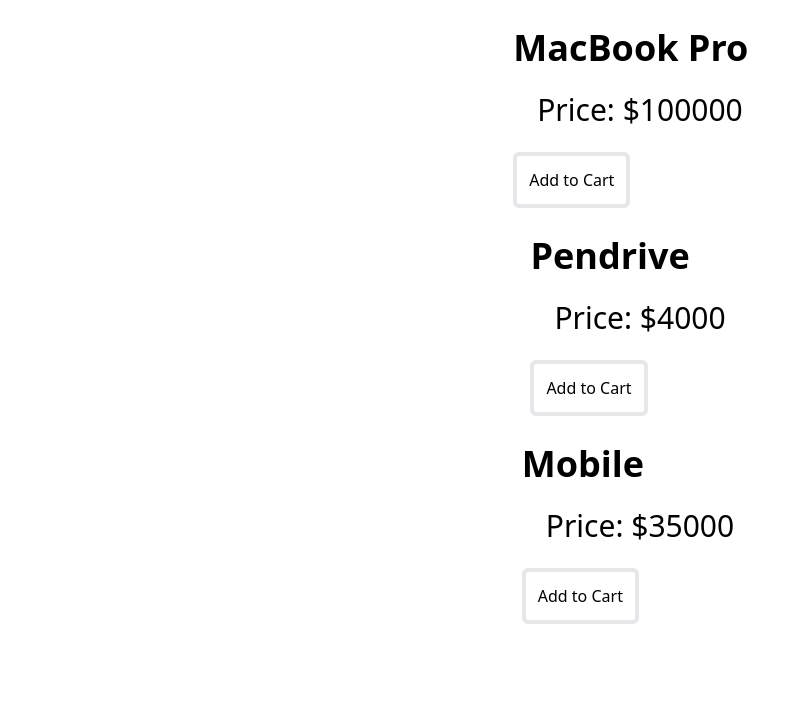
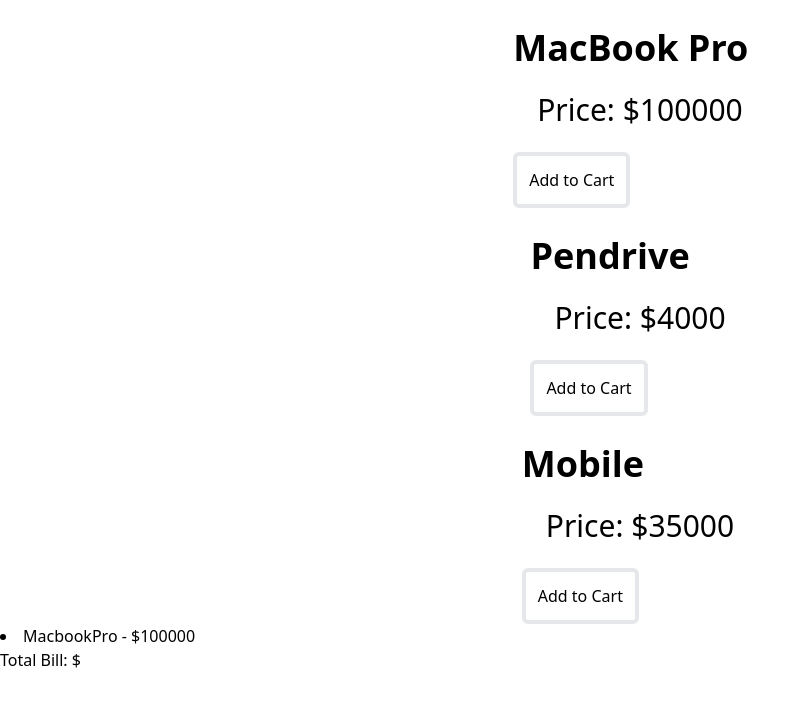
Before and after one commit to Najeeb93/React-Assignmt-2, a React (Vite) app: page / in a window 1280 px wide. Shown: the top 706 px of the page, without its empty margins (0-810 px from the left). Built offline with nearby package versions, Linux system fonts and the light colour scheme.

Commit message:
add to new file cart

```diff
--- a/src/App.jsx
+++ b/src/App.jsx
@@ -5,6 +5,7 @@
 import Counters from './assets/components/Counters'
 import { conterContext } from './assets/components/Context/Counter'
 import Item from './assets/components/Item'
+import Cart from './assets/components/Cart'
 
 
 
@@ -17,6 +18,7 @@
       <Item name='MacBook Pro' price={100000}/>
       <Item name='Pendrive' price={4000}/>
       <Item name='Mobile' price={35000}/>
+      <Cart/>
     </div>
 
   )
--- /dev/null
+++ b/src/assets/components/Cart.jsx
@@ -0,0 +1,13 @@
+
+
+function Cart() {
+    return (
+        <div>
+            <li>MacbookPro - $100000</li>
+
+            <h5>Total Bill: $</h5>
+        </div>
+    )
+};
+
+export default Cart;
```
